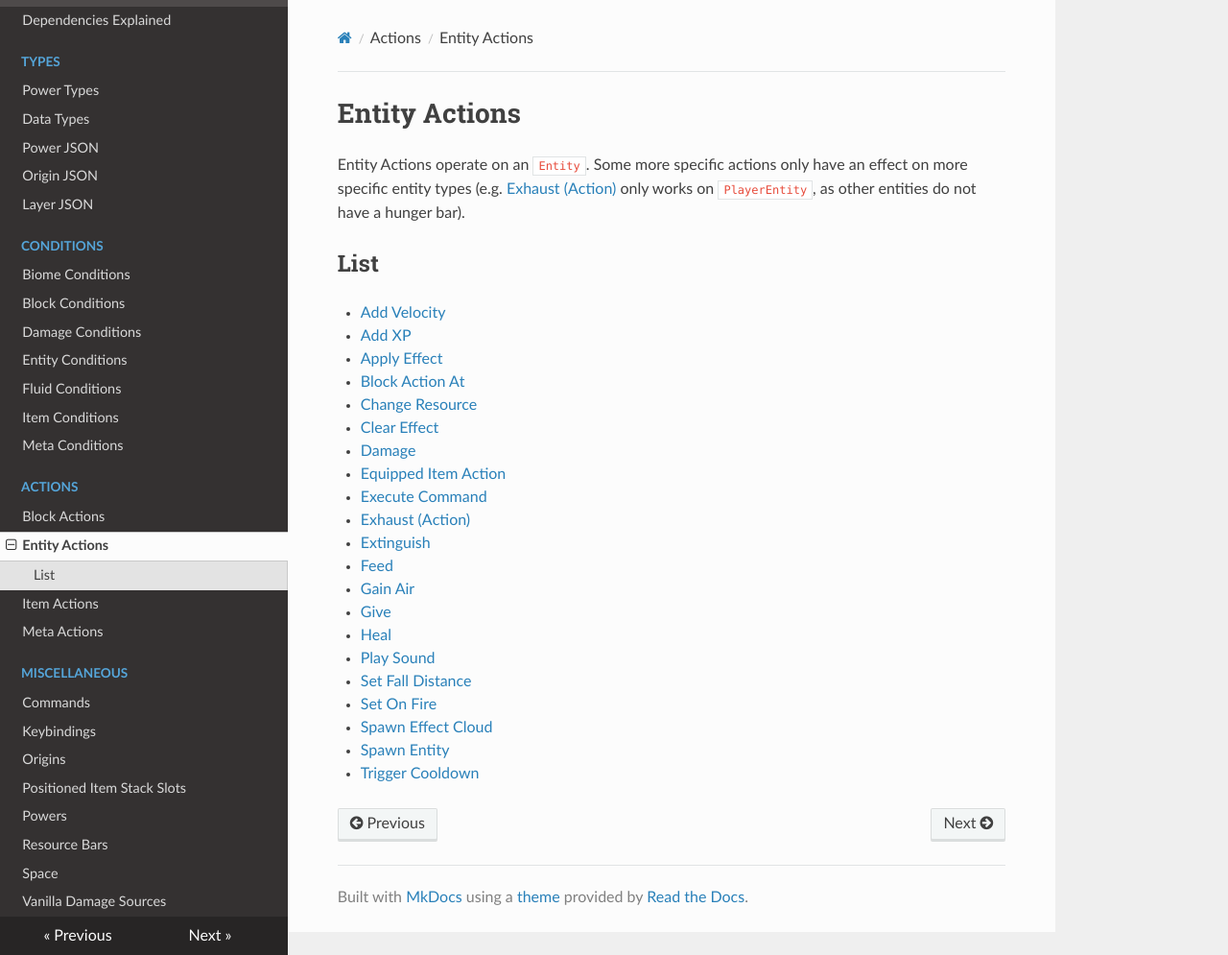
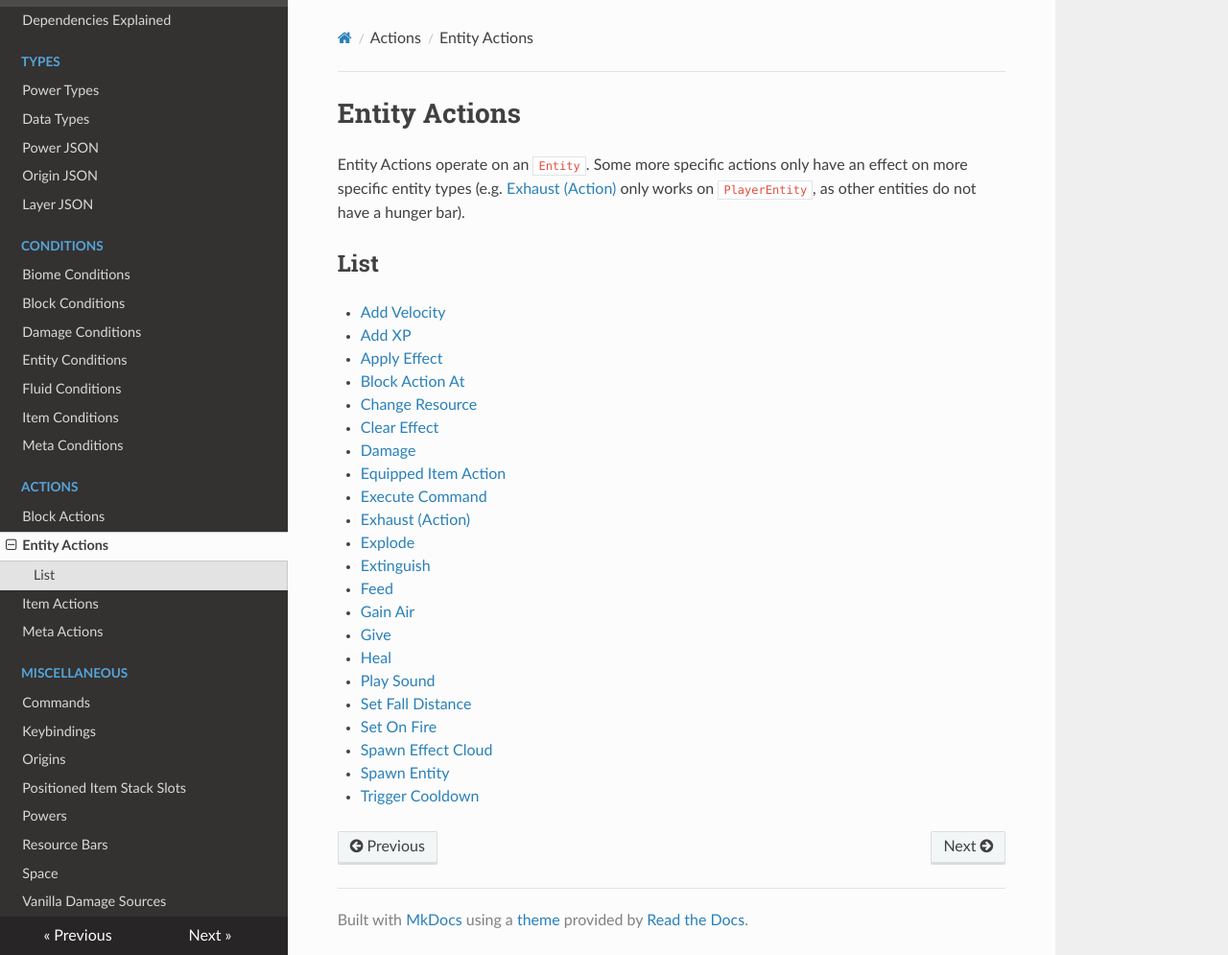
Before and after one commit to apace100/origins-docs, an MkDocs documentation site: the page built from docs/entity_actions.md, in a window 1280 px wide and 995 px high. Shown: the whole window at 96% size. Built offline with MkDocs 1.6.1, drawn with Linux system fonts in a browser that asks for light colours; nearby versions of some CDN libraries.

Commit message:
Modified `entity_actions.md` Now includes the `explode` entity action type

```diff
--- a/docs/entity_actions.md
+++ b/docs/entity_actions.md
@@ -18,6 +18,7 @@ Entity Actions operate on an `Entity`. Some more specific actions only have an e
 * [Equipped Item Action](equipped_item_action)
 * [Execute Command](execute_command)
 * [Exhaust (Action)](exhaust)
+* [Explode](entity_actions/explode.md)
 * [Extinguish](extinguish)
 * [Feed](feed)
 * [Gain Air](gain_air)
```
